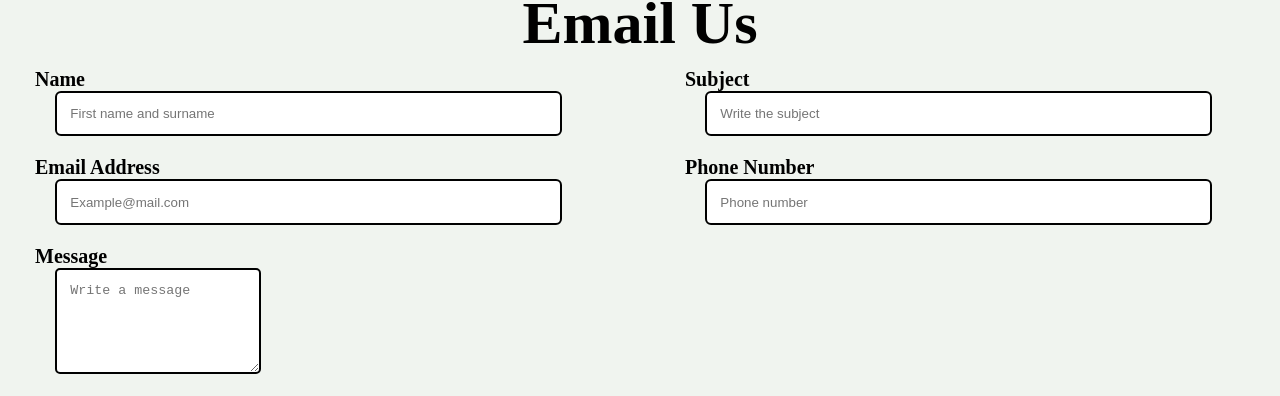
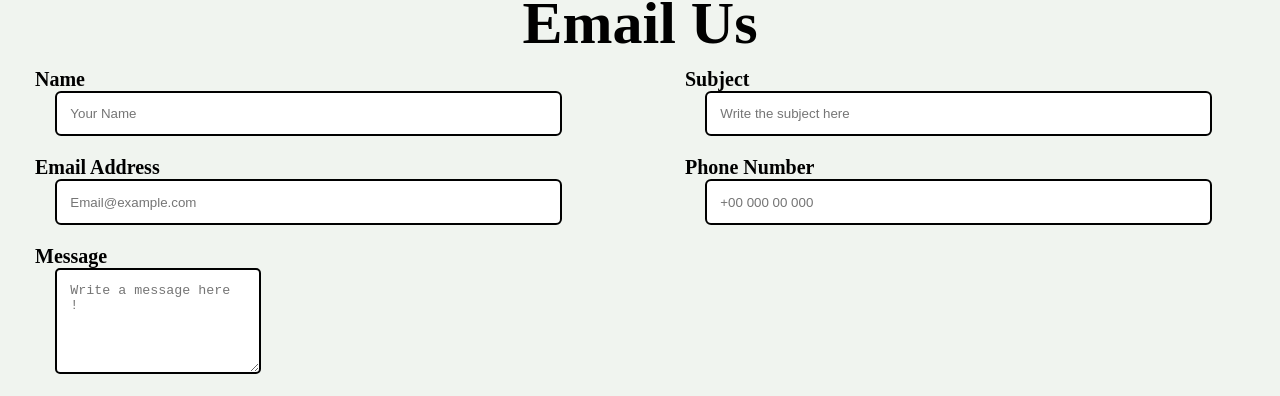
Before and after one commit to Thanhibanani/Hateno, a plain HTML site: page index.html in a window 1280 px wide. Shown: the part 2666-3062 px from the top of the page. Drawn offline with Linux system fonts and the light colour scheme.

Commit message:
Update index.html

```diff
--- a/index.html
+++ b/index.html
@@ -117,23 +117,23 @@
         <form>
           <p>
             <label>Name</label>
-            <input type="text" name="name" Placeholder="First name and surname" required>
+            <input type="text" name="name" Placeholder="Your Name" required>
           </p>
           <p>
             <label>Subject</label>
-            <input type="text" name="company" Placeholder="Write the subject" required>
+            <input type="text" name="company" Placeholder="Write the subject here" required>
           </p>
           <p>
             <label>Email Address</label>
-            <input type="email" name="email" Placeholder="Example@mail.com" required>
+            <input type="email" name="email" Placeholder="Email@example.com" required>
           </p>
           <p>
             <label>Phone Number</label>
-            <input type="text" name="phone" Placeholder="Phone number" required>
+            <input type="text" name="phone" Placeholder="+00 000 00 000" required>
           </p>
           <p class="full">
             <label>Message</label>
-            <textarea name="message" rows="5" placeholder="Write a message" required></textarea>
+            <textarea name="message" rows="5" placeholder="Write a message here !" required></textarea>
           </p>
           <p class="full">
             <button>Send</button>
```
